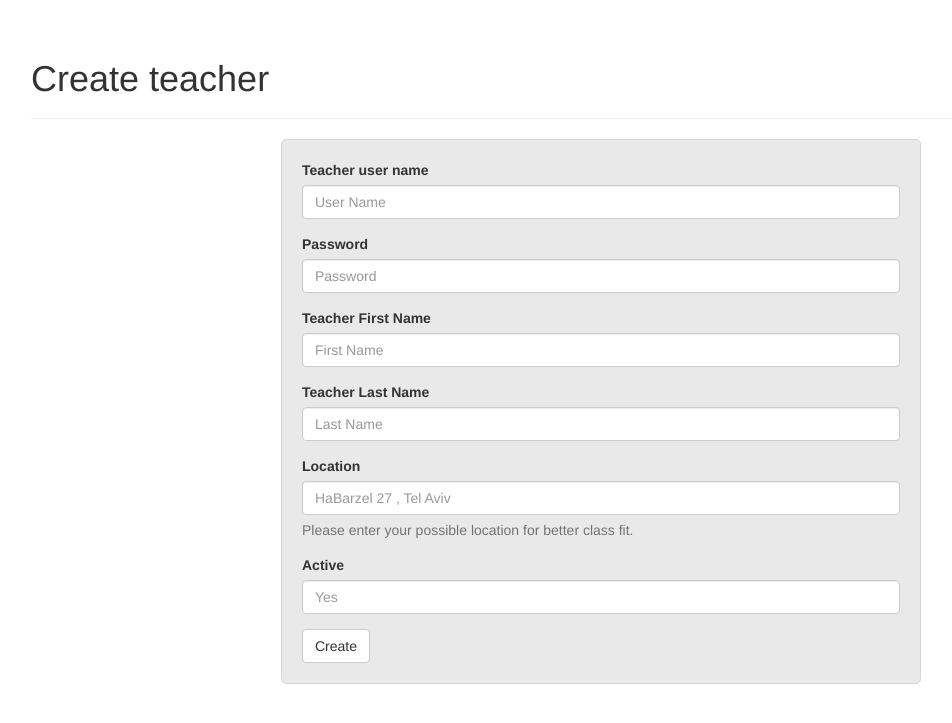
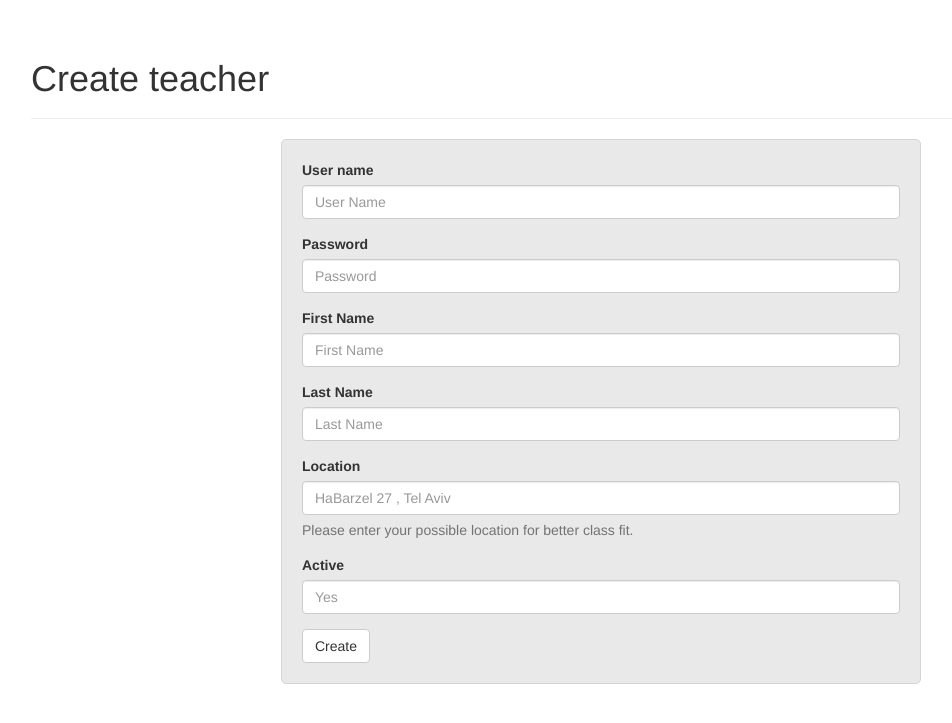
Before and after one commit to ahosha/classes_site, a Flask app: page /teachers/new in a window 1280 px wide. Shown: the part 51-774 px from the top of the page, without its empty margins (39-991 px from the left). Run offline with Flask 2, Linux system fonts and the light colour scheme; parts of the project's set-up code (start-up, migrations or seed data) failed here and were passed over; some libraries are stand-ins or nearby versions.

Commit message:
complite CRUD for teachers

```diff
--- a/src/models/teachers/teacher.py
+++ b/src/models/teachers/teacher.py
@@ -2,7 +2,7 @@ import uuid
 from src.common.database import Database
 import src.models.teachers.constants as TeacherConstants
 import src.models.teachers.errors as TeacherErrror
-from src.common.utils import  Utils
+from src.common.utils import Utils
 
 __author__ = 'ahosha'
 
@@ -18,7 +18,7 @@ class Teacher(object):
         self._id = uuid.uuid4().hex if _id is None else _id
 
     def __repr__(self):
-        #return "<Teacher username:{} firstname:{} lastname:{}>".format(self.username, self.firstname, self.lastname)
+        # return "<Teacher username:{} firstname:{} lastname:{}>".format(self.username, self.firstname, self.lastname)
         return "<Teacher username:{}".format(self.username)
 
     def json(self):
@@ -34,6 +34,9 @@ class Teacher(object):
 
     def delete(self):
         Database.remove(TeacherConstants.COLLECTION, {'_id': self._id})
+
+    def save_to_mongo(self):
+        Database.update(TeacherConstants.COLLECTION, {'_id': self._id}, self.json())
 
     @classmethod
     def all(cls):
@@ -52,23 +55,19 @@ class Teacher(object):
     def get_by_id(cls, id):
         return cls(**Database.find_one(TeacherConstants.COLLECTION, {"_id": id}))
 
-    def save_to_mongo(self):
-        Database.update(TeacherConstants.COLLECTION, {'_id': self._id}, self.json())
 
     @classmethod
     def get_by_username(cls, username):
         return cls(**Database.find_one(TeacherConstants.COLLECTION, {"username": username}))
 
-
-
     @classmethod
-    def check_before_save(cls, username, password,firstname,lastname,location, active):
+    def check_before_save(cls, username, password, firstname, lastname, location, active):
         if Utils.isBlank(username) or Utils.isBlank(password) or Utils.isBlank(firstname) or Utils.isBlank(
                 lastname) or Utils.isBlank(location) or Utils.isBlank(active):
             raise TeacherErrror.TeacherWrongInputDataException("one of the input parameters is wrong. Please check ...")
 
-        if Teacher.get_by_username(username) is not None:
-            raise TeacherErrror.TeacherExistsException("teacher with username {} already exists".format(username))
+        # if Teacher.get_by_username(username) is not None:
+        #     raise TeacherErrror.TeacherExistsException("teacher with username {} already exists".format(username))
 
 
 
--- a/src/models/teachers/views.py
+++ b/src/models/teachers/views.py
@@ -61,14 +61,19 @@ def edit_teacher(teacher_id):
 
         return redirect(url_for('.index'))
 
-    return render_template("teachers/edit_teacher.jinja2", store=Teacher.get_by_id(teacher_id))
+    return render_template("teachers/edit_teacher.jinja2", teacher=Teacher.get_by_id(teacher_id))
 
 
 @teacher_blueprint.route('/delete/<string:teacher_id>')
 def delete_teacher(teacher_id):
     Teacher.get_by_id(teacher_id).delete()
+    return redirect(url_for('.index'))
 
 
-@teacher_blueprint.route('/<string:teacher_id>')
-def teacher_page(teacher_id):
-    return render_template('teachers/teacher.jinja2', store=Teacher.get_by_id(teacher_id))
+@teacher_blueprint.route('/<string:teacher_username>')
+def teacher_page(teacher_username):
+    teacher = Teacher.get_by_username(teacher_username)
+    if teacher is not None:
+        return render_template('teachers/teacher.jinja2', teacher=teacher)
+    else:
+        return "wrong user name"
--- a/src/models/users/views.py
+++ b/src/models/users/views.py
@@ -19,7 +19,7 @@ def login_user():
         try:
             if User.is_login_valid(email, password):
                 session['email'] = email
-                return redirect(url_for(".user_alerts"))
+                return redirect(url_for("teachers.index"))
         except UserErrors.UserError as e:
             return e.message
 
--- a/src/run.py
+++ b/src/run.py
@@ -1,4 +1,4 @@
 from src.app import app
 
 __author__ = 'ahosha'
-app.run(debug=app.config['DEBUG'], port=4991)
+app.run(debug=app.config['DEBUG'], port=4994)
--- a/src/templates/teachers/new_teacher.jinja2
+++ b/src/templates/teachers/new_teacher.jinja2
@@ -6,7 +6,7 @@
     <div class="form">
         <form method="post">
             <div class="form-group">
-                <label for="username">Teacher user  name</label>
+                <label for="username">User  name</label>
                 <input type="text" class="form-control" id="username" name="username" placeholder="User Name">
             </div>
             <div class="form-group">
@@ -14,11 +14,11 @@
                 <input type="password" class="form-control" name="password" id="password" placeholder="Password">
             </div>
             <div class="form-group">
-                <label for="firstname">Teacher First Name</label>
+                <label for="firstname">First Name</label>
                 <input type="text" class="form-control" id="firstname" name="firstname" placeholder="First Name">
             </div>
             <div class="form-group">
-                <label for="lastname">Teacher Last Name</label>
+                <label for="lastname">Last Name</label>
                 <input type="text" class="form-control" id="lastname" name="lastname" placeholder="Last Name">
             </div>
             <div class="form-group">
--- a/src/templates/teachers/teacher_index.jinja2
+++ b/src/templates/teachers/teacher_index.jinja2
@@ -7,7 +7,7 @@
     </div>
     <div class="list-group">
         {% for teacher in teachers %}
-            <a href="{{ url_for('teachers.teacher_page', teacher_id=teacher._id) }}" class="list-group-item">
+            <a href="{{ url_for('teachers.teacher_page', teacher_username=teacher.username) }}" class="list-group-item">
                 <h4 class="list-group-item-heading">{{ teacher.username }}</h4>
                 <p class="list-group-item-text">Password: <strong>{{ teacher.password }}</strong></p>
                 <p class="list-group-item-text">First name: <strong>{{ teacher.firstname }}</strong></p>
```
Also changed, not shown: src/templates/teachers/edit_teacher.jinja2 (+9 -9 lines), src/templates/teachers/teacher.jinja2 (+3 -7 lines).
